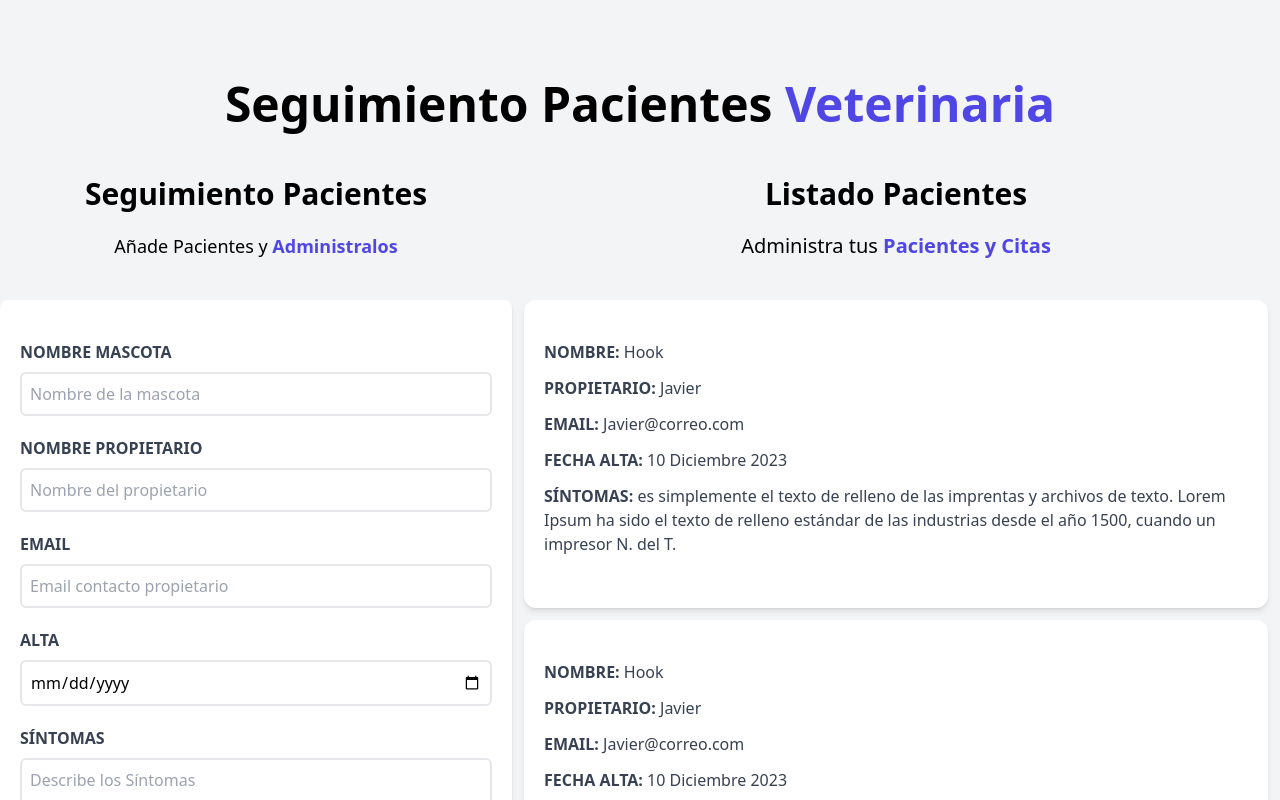
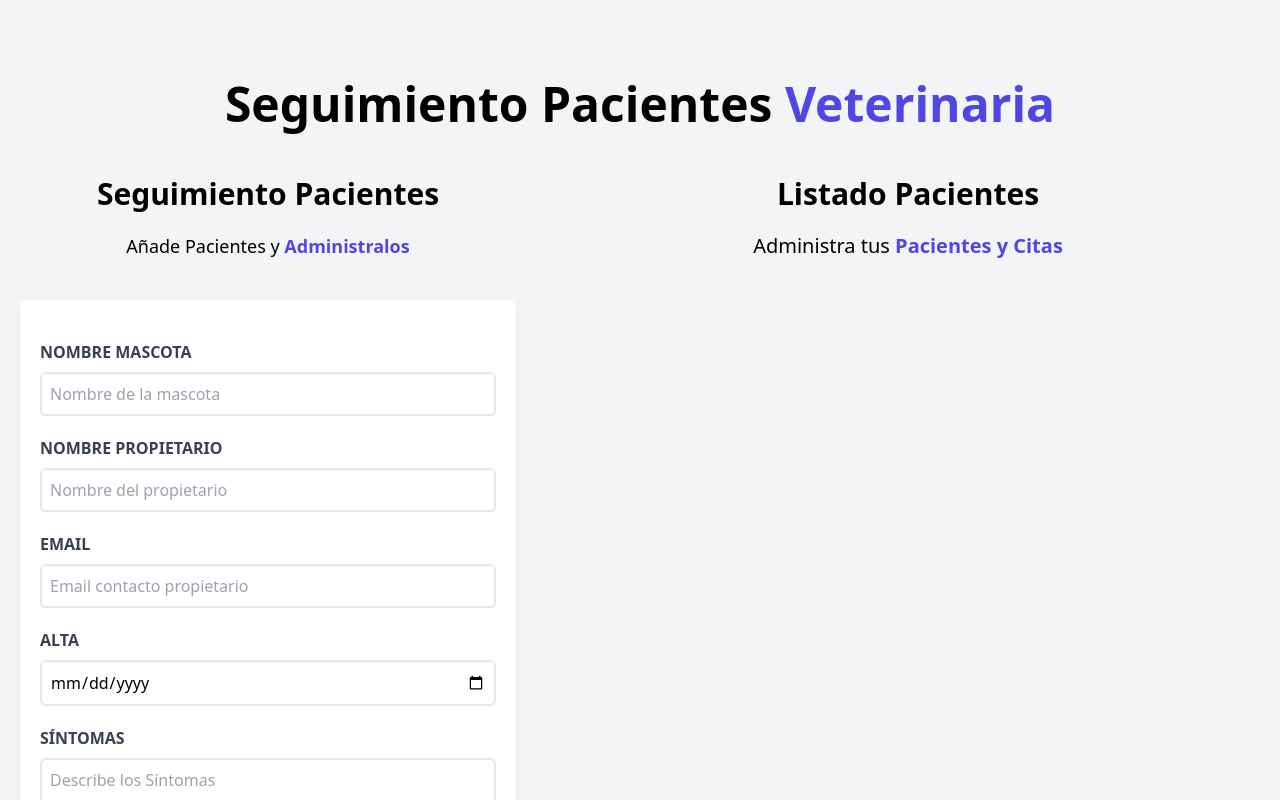
Before and after one commit to javiro76/citas-react, a React (Vite) app: page / in a window 1280 px wide. Shown: the top 800 px of the page. Built offline with nearby package versions, Linux system fonts and the light colour scheme.

Commit message:
se renderiza pacientes

```diff
--- a/src/App.jsx
+++ b/src/App.jsx
@@ -1,3 +1,4 @@
+import { useState } from "react"
 import Formulario from "./components/Formulario"
 import Header from "./components/Header"
 import LIstadoPacientes from "./components/LIstadoPacientes"
@@ -7,14 +8,23 @@
 
 function App() {
 
+  const [pacientes,setPacientes ] = useState([]);
+
 
   return (
    <div className="container mx-auto mt-20">
-    <Header/>
+    <Header
+
+    />
 
     <div className="mt-12 flex md:flex">
-        <Formulario/>
-        <LIstadoPacientes/>
+        <Formulario
+          pacientes={pacientes}
+          setPacientes={setPacientes}
+        />
+        <LIstadoPacientes
+          pacientes={pacientes}
+        />
     </div>
    </div>
   )
--- /dev/null
+++ b/src/components/Error.jsx
@@ -0,0 +1,11 @@
+
+
+const Error = ({mensaje}) => {
+  return (
+    <div className="bg-red-800 text-white text-center p-3 uppercase font-bold mb-3 rounded-md">
+        <p>{mensaje}</p>
+    </div>
+  )
+}
+
+export default Error
--- a/src/components/Formulario.jsx
+++ b/src/components/Formulario.jsx
@@ -1,14 +1,67 @@
+import { useState, useEffect } from "react";
+import Error from "./Error";
 
-const Formulario = () => {
+
+
+const Formulario = ({pacientes, setPacientes}) => {
+  const [nombre,setNombre] = useState('');
+  const [propietario,setPropietario] = useState('');
+  const [email,setEmail] = useState('');
+  const [fecha,setFecha] = useState('');
+  const [sintomas,setSintomas] = useState('');
+
+  const [error, setError] = useState(false)
+
+  const handleSubmit = (e) =>{
+    e.preventDefault();
+    console.log('Enviando Formulario');
+
+    //Validación del Formulario
+    if( [nombre,propietario,email,fecha,sintomas].includes('') ){
+      console.log('Hay al menos un campo vacio');
+      setError(true);
+      return;
+    }
+    setError(false);
+
+    const objetoPaciente ={
+      nombre,
+      propietario,
+      email,
+      fecha,
+      sintomas
+    }
+
+    setPacientes([...pacientes, objetoPaciente]);
+
+    //reiniciar el form
+
+    setNombre('')
+    setPropietario('')
+    setEmail('')
+    setFecha('')
+    setSintomas('')
+
+  }
+
+
+
   return (
-    <div className="md:w-1/2 lg:w-2/5">
+    <div className="md:w-1/2 lg:w-2/5 mx-5" >
         <h2 className="font-black text-3xl text-center">Seguimiento Pacientes</h2>
         <p className="text-lg mt-5 text-center mb-10">
           Añade Pacientes y {''}
           <span className="text-indigo-600 font-bold">Administralos</span>
         </p>
 
-        <form className="bg-white shadow-md rounded-lg py-10 px-5 mb-10">
+        <form
+          onSubmit={handleSubmit}
+          className="bg-white shadow-md rounded-lg py-10 px-5 mb-10">
+          {error && <Error
+                        mensaje='Todos los campos son obligatorios'
+                    />
+          }
+
           <div className="mb-5">
             <label htmlFor="mascota" className="block text-gray-700 uppercase font-bold">
                 Nombre Mascota
@@ -17,7 +70,10 @@
               id="mascota"
               type="text"
               placeholder="Nombre de la mascota"
-              className="border-2 w-full p-2 mt-2 placeholder-gray-400 rounded-md"/>
+              className="border-2 w-full p-2 mt-2 placeholder-gray-400 rounded-md"
+              value={nombre}
+              onChange={(e)=> setNombre(e.target.value)}
+              />
           </div>
           <div className="mb-5">
             <label htmlFor="propietario" className="block text-gray-700 uppercase font-bold">
@@ -27,7 +83,10 @@
               id="propietario"
               type="text"
               placeholder="Nombre del propietario"
-              className="border-2 w-full p-2 mt-2 placeholder-gray-400 rounded-md"/>
+              className="border-2 w-full p-2 mt-2 placeholder-gray-400 rounded-md"
+              value={propietario}
+              onChange={(e)=> setPropietario(e.target.value)}
+              />
           </div>
           <div className="mb-5">
             <label htmlFor="email" className="block text-gray-700 uppercase font-bold">
@@ -37,7 +96,10 @@
               id="email"
               type="email"
               placeholder="Email contacto propietario"
-              className="border-2 w-full p-2 mt-2 placeholder-gray-400 rounded-md"/>
+              className="border-2 w-full p-2 mt-2 placeholder-gray-400 rounded-md"
+              value={email}
+              onChange={(e)=> setEmail(e.target.value)}
+              />
           </div>
           <div className="mb-5">
             <label htmlFor="alta" className="block text-gray-700 uppercase font-bold">
@@ -46,7 +108,10 @@
             <input
               id="alta"
               type="date"
-              className="border-2 w-full p-2 mt-2 placeholder-gray-400 rounded-md"/>
+              className="border-2 w-full p-2 mt-2 placeholder-gray-400 rounded-md"
+              value={fecha}
+              onChange={(e)=> setFecha(e.target.value)}
+              />
           </div>
           <div className="mb-5">
             <label htmlFor="sintomas" className="block text-gray-700 uppercase font-bold">
@@ -56,6 +121,8 @@
               id="sintomas"
               className="border-2 w-full p-2 mt-2 placeholder-gray-400 rounded-md"
               placeholder="Describe los Síntomas"
+              value={sintomas}
+              onChange={(e)=> setSintomas(e.target.value)}
             />
           </div>
 
--- a/src/components/Header.jsx
+++ b/src/components/Header.jsx
@@ -1,6 +1,9 @@
 
 
 function Header () {
+
+
+
     return (
 
 
--- a/src/components/LIstadoPacientes.jsx
+++ b/src/components/LIstadoPacientes.jsx
@@ -2,7 +2,7 @@
 
 
 
-const LIstadoPacientes = () => {
+const LIstadoPacientes = ({pacientes}) => {
   return (
 
     <div className="md:w-1/2 lg:w-3/5 md:h-screen overflow-y-scroll" >
@@ -11,10 +11,18 @@
         Administra tus {''}
         <span className="text-indigo-600 font-bold">Pacientes y Citas</span>
       </p>
-      <Paciente/>
-      <Paciente/>
-      <Paciente/>
-      <Paciente/>
+
+      {pacientes.map( paciente =>
+
+        <Paciente
+          paciente={paciente}
+        />
+
+
+      )}
+
+
+
 
 
     </div>
--- a/src/components/Paciente.jsx
+++ b/src/components/Paciente.jsx
@@ -1,25 +1,22 @@
 
 
-const Paciente = () => {
+const Paciente = ({paciente}) => {
   return (
-    <div className="m-3 bg-white shadow-md px-5 py-10 rounded-xl">
+    <div className="mx-5 my-10 bg-white shadow-md px-5 py-10 rounded-xl">
     <p className="font-bold mb-3 text-gray-700 uppercase">Nombre: {''}
-        <span className="font-normal normal-case">Hook</span>
+        <span className="font-normal normal-case">{paciente.nombre}</span>
       </p>
       <p className="font-bold mb-3 text-gray-700 uppercase">Propietario: {''}
-        <span className="font-normal normal-case">Javier</span>
+        <span className="font-normal normal-case">{paciente.propietario}</span>
       </p>
       <p className="font-bold mb-3 text-gray-700 uppercase">Email: {''}
-        <span className="font-normal normal-case">Javier@correo.com</span>
+        <span className="font-normal normal-case">{paciente.email}</span>
       </p>
       <p className="font-bold mb-3 text-gray-700 uppercase">Fecha Alta: {''}
-        <span className="font-normal normal-case">10 Diciembre 2023</span>
+        <span className="font-normal normal-case">{paciente.email}</span>
       </p>
       <p className="font-bold mb-3 text-gray-700 uppercase">Síntomas: {''}
-        <span className="font-normal normal-case">es simplemente el texto de relleno de
-        las imprentas y archivos de texto. Lorem Ipsum ha sido el texto de relleno
-        estándar de las industrias desde el año 1500, cuando un impresor
-        N. del T.  </span>
+        <span className="font-normal normal-case">{paciente.sintomas}</span>
       </p>
     </div>
 
```
